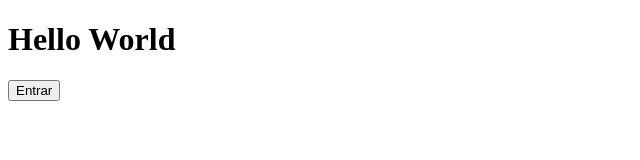
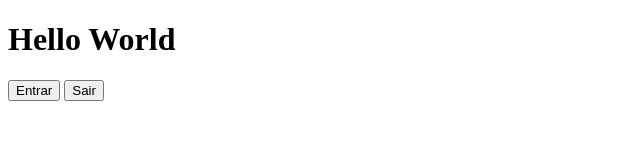
Before and after one commit to ian502z3pt0/pageHelloWorld, a plain HTML site: page index.html in a window 1280 px wide. Shown: the whole page, without its empty margins (0-640 px from the left). Drawn offline with Linux system fonts and the light colour scheme.

Commit message:
Adicionando um botão de SAIR

```diff
--- a/index.html
+++ b/index.html
@@ -8,5 +8,6 @@
 <body>
     <h1>Hello World</h1>
     <button>Entrar</button>
+    <button>Sair</button>
 </body>
 </html>
```
